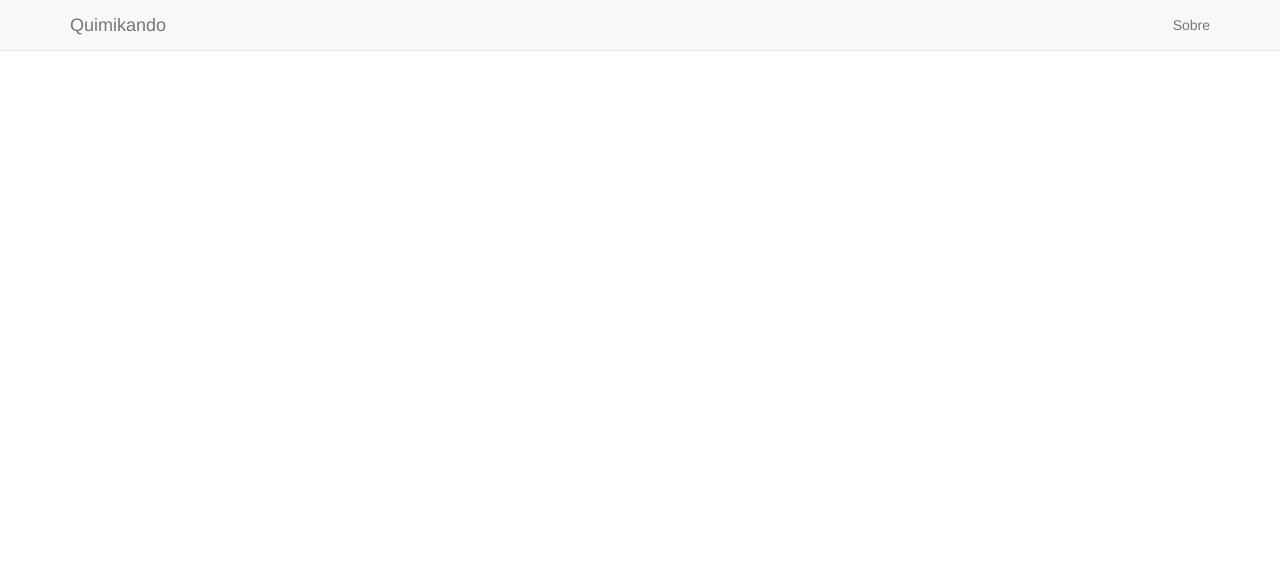
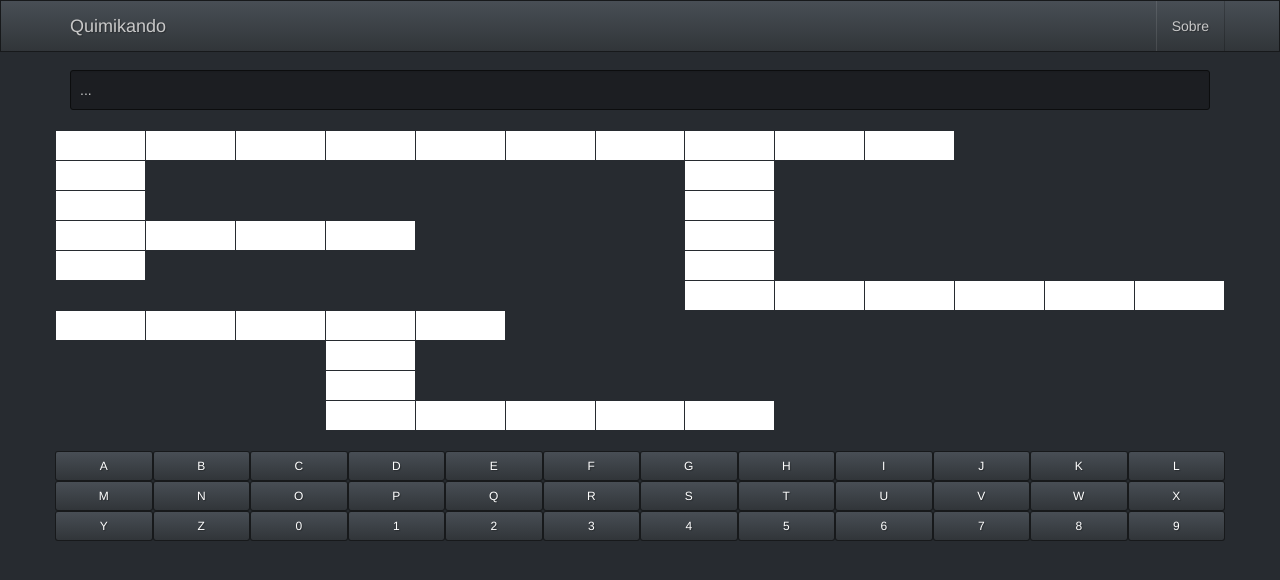
Before and after one commit to ailtonbsj/quimikando, a plain HTML site: page crossword/crossword.html in a window 1280 px wide. Drawn offline with Linux system fonts and the light colour scheme.

Commit message:
crossword

```diff
--- /dev/null
+++ b/crossword/crossword.css
@@ -0,0 +1,18 @@
+body {
+	padding-top: 70px;
+	background-size: 300px 300px;
+}
+table {
+  border-collapse: collapse;
+	width: 100%;
+}
+td {
+  border: solid 1px #272b30;
+  font-size: 18px;
+	color: black;
+  text-align: center;
+  font-family: monospace;
+  background-color: #272b30;
+  width: 50px;
+  height: 30px;
+}
--- a/crossword/crossword.html
+++ b/crossword/crossword.html
@@ -6,38 +6,11 @@
 
 <title>Quimikando</title>
 <link rel="stylesheet" type="text/css" href="../vendor/bootstrap/css/bootstrap.min.css">
+<link rel="stylesheet" type="text/css" href="../vendor/bootstrap/css/dark-theme.min.css">
+<link rel="stylesheet" type="text/css" href="crossword.css">
 <script type="text/javascript" src="../vendor/jquery/jquery-3.2.0.min.js"></script>
 <script type="text/javascript" src="../vendor/bootstrap/js/bootstrap.min.js"></script>
 <script type="text/javascript" src="../vendor/bootbox/bootbox.min.js"></script>
-
-<style type="text/css">
-.btn-icon {
-	display: block;
-    border-radius: 25px;
-    box-shadow: 0 0 10px 8px rgba(0, 0, 0, 1);
-	transition: all 200ms ease-out;
-	margin: 15px auto;
-	width: 90px;
-	height: 90px;
-}
-
-.btn-icon:hover {
-	box-shadow: 0 0 6px rgba(35, 173, 278, 1);
-}
-
-body {
-	padding-top: 70px;
-	background-image: url('images/bg-tela.jpg');
-	background-size: 300px 300px;
-}
-
-.label-icone {
-	display: block;
-	margin: 0 auto;
-}
-
-</style>
-
 </head>
 
 <body>
@@ -65,24 +38,23 @@ body {
 <!-- Fim Menu principal -->
 
 <div class="container">
+  <div id="pergunta-view" class="well well-sm">
+    ...
+  </div>
+  <div id="crossword" class="row">
 
+  </div>
+  <br>
+
+  <div class="row">
+    <div>
+      <div id="keyboard" class="input-group col-xs-12">
+      </div>
+    </div>
+  </div>
 </div>
-
-
 <script src="../menu.js" charset="utf-8"></script>
-<script type="text/javascript">
-	$(function(){
-		$("#btn-hang").click(function(){
-			window.location = "hang.html";
-		});
-		$("#btn-cross").click(function(){
-			window.location = "cross.html";
-		});
-		$("#btn-quiz").click(function(){
-			window.location = "quiz.html";
-		});
-	});
-</script>
+<script src="crossword.js" charset="utf-8"></script>
 </body>
 
 </html>
--- /dev/null
+++ b/crossword/crossword.js
@@ -0,0 +1,201 @@
+var dataset = [
+  {
+    pergunta: "Primeiro Elemento da Tabela Periodica",
+    resposta: "hidrogenio",
+    horizontal: true,
+    x: 1,
+    y: 1
+  },
+  {
+    pergunta: "Um gas nobre",
+    resposta: "helio",
+    horizontal: false,
+    x: 1,
+    y: 1
+  },
+  {
+    pergunta: "Existe em lampadas coloridas",
+    resposta: "neonio",
+    horizontal: false,
+    x: 8,
+    y: 1
+  },
+  {
+    pergunta: "Existe no sal de cozinha",
+    resposta: "iodo",
+    horizontal: true,
+    x: 1,
+    y: 4
+  },
+  {
+    pergunta: "Usado em moedas e premios",
+    resposta: "plata",
+    horizontal: true,
+    x: 1,
+    y: 7
+  },
+  {
+    pergunta: "Terceiro numero por extenso",
+    resposta: "tres",
+    horizontal: false,
+    x: 4,
+    y: 7
+  },
+  {
+    pergunta: "Tem no sal do mar",
+    resposta: "sodio",
+    horizontal: true,
+    x: 4,
+    y: 10
+  },
+  {
+    pergunta: "Protege nosso planeta",
+    resposta: "ozonio",
+    horizontal: true,
+    x: 8,
+    y: 6
+  }
+];
+
+function getMaxH(){
+  var max = 0;
+  dataset.forEach(function(item){
+    if(item.horizontal){
+      var last = item.x + (item.resposta.length-1);
+      if(last > max) max = last;
+    }
+  });
+  return max;
+}
+
+function getMaxV(){
+  var max = 0;
+  dataset.forEach(function(item){
+    if(!item.horizontal){
+      var last = item.y + (item.resposta.length-1);
+      if(last > max) max = last;
+    }
+  });
+  return max;
+}
+
+function genTable(){
+  var cols = getMaxH();
+  var rows = getMaxV();
+  var tab = document.createElement('table');
+  for (var j = 1; j <= rows; j++) {
+    var tr = document.createElement('tr');
+    for(var i = 1; i <= cols; i++){
+      var td = document.createElement('td');
+      $(td).attr('id',i+'td'+j).html();
+      $(tr).append(td);
+    }
+    $(tab).append(tr);
+  }
+  var crossw = $('#crossword');
+  crossw.append(tab);
+}
+
+function populateTable(){
+  dataset.forEach(function(item, index){
+    var resposta = item.resposta.toUpperCase();
+    var x = item.x;
+    var y = item.y;
+    for (var i = 0; i < resposta.length; i++) {
+      if(item.horizontal){
+          $('#'+(x+i)+'td'+y).css('background-color','white')
+          .attr('data-value',resposta[i])
+          .attr('data-itemh',index);
+      } else {
+        $('#'+x+'td'+(y+i)).css('background-color','white')
+        .attr('data-value',resposta[i])
+        .attr('data-itemv',index);
+      }
+    }
+  });
+}
+
+function transformItem(item, callackSelected){
+  var resposta = item.resposta;
+  var x = item.x;
+  var y = item.y;
+  for (var i = 0; i < resposta.length; i++) {
+    if(item.horizontal){
+        callackSelected($('#'+(x+i)+'td'+y));
+    } else {
+      callackSelected($('#'+x+'td'+(y+i)));
+    }
+  }
+}
+
+function selectItem(item){
+  item = dataset[item];
+  transformItem(lastSelectedItem, function(dom){
+    dom.css('background-color','white');
+  });
+  transformItem(item, function(dom){
+    dom.css('background-color','yellow');
+  });
+  $('#pergunta-view').html(item.pergunta);
+  lastSelectedItem = item;
+}
+
+function generateKeyboard(){
+  var kb = $('#keyboard');
+  kb.empty();
+  for (var i = 65; i <= 90; i++) {
+    var btn = document.createElement('button');
+    $(btn).addClass('btn btn-sm btn-default col-xs-1')
+    .html(String.fromCharCode(i)).click(actionKeyboard);
+    kb.append(btn);
+  }
+  for (var i = 0; i <= 9; i++) {
+    var btn = document.createElement('button');
+    $(btn).addClass('btn btn-sm btn-default col-xs-1')
+    .html(i).click(actionKeyboard);
+    kb.append(btn);
+  }
+}
+
+function actionKeyboard(){
+  var _key = $(this).text();
+  var tam = lastSelectedItem.resposta.length-1;
+  var domSel = $('#'+coords[0]+'td'+(coords[1]));
+  if(domSel.attr('data-value') == _key) domSel.css('color','green');
+  else domSel.css('color','red');
+  domSel.text(_key);
+  if(isHori){
+    if(coords[0] < (lastSelectedItem.x+tam)) coords[0]++;
+  } else {
+    if(coords[1] < (lastSelectedItem.y+tam)) coords[1]++;
+  }
+}
+
+var lastSelectedItem = dataset[0];
+var isHori = true;
+var coords;
+$(function(){
+  genTable();
+  populateTable();
+  generateKeyboard();
+  $('#crossword td').click(function(){
+    var _this = $(this);
+
+    if(_this[0].hasAttribute("data-value")){
+      var hasH = _this[0].hasAttribute("data-itemh");
+      var hasV = _this[0].hasAttribute("data-itemv");
+      if(hasH && hasV) isHori = !isHori;
+      else if(hasH) isHori = true;
+      else if(hasV) isHori = false;
+      coords = _this.attr('id').split('td').map(function(i){return parseInt(i)});
+      if (isHori) {
+        item = _this.attr('data-itemh');
+      } else {
+        item = _this.attr('data-itemv');
+      }
+      selectItem(item);
+    }
+
+  });
+
+});
```
